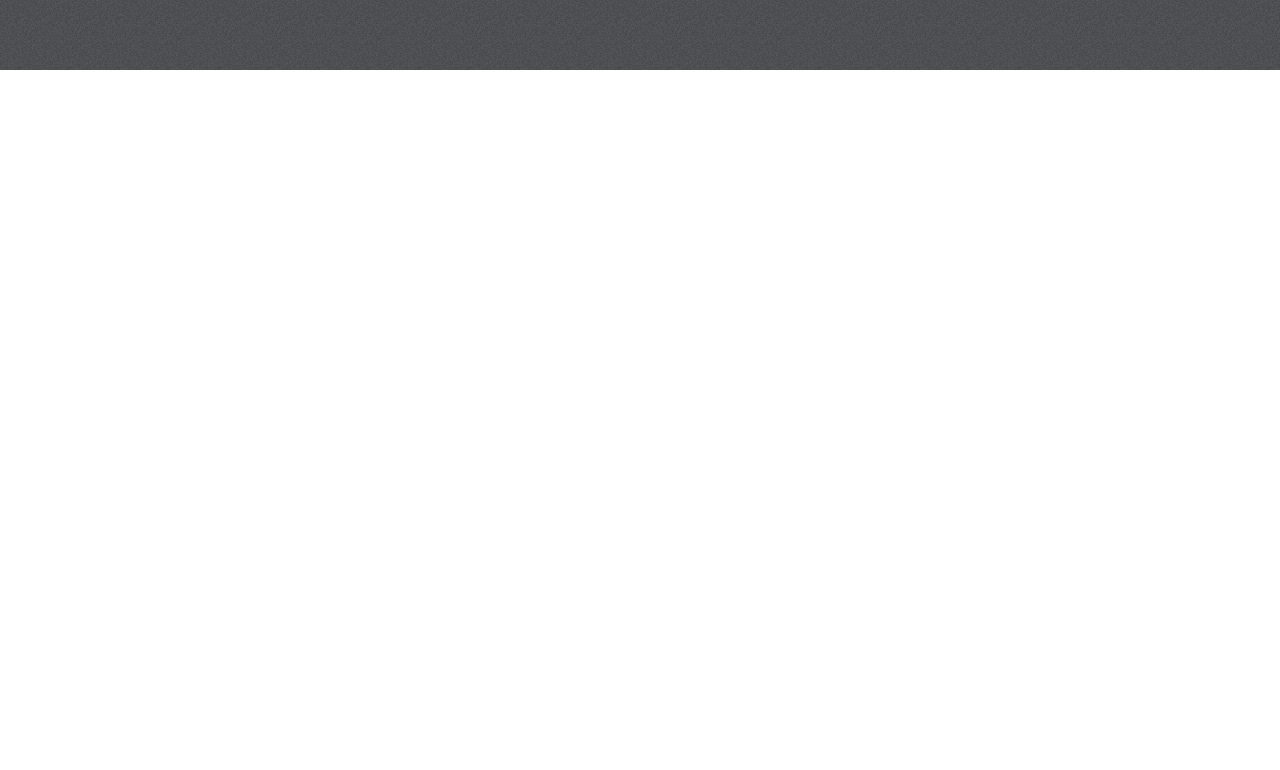
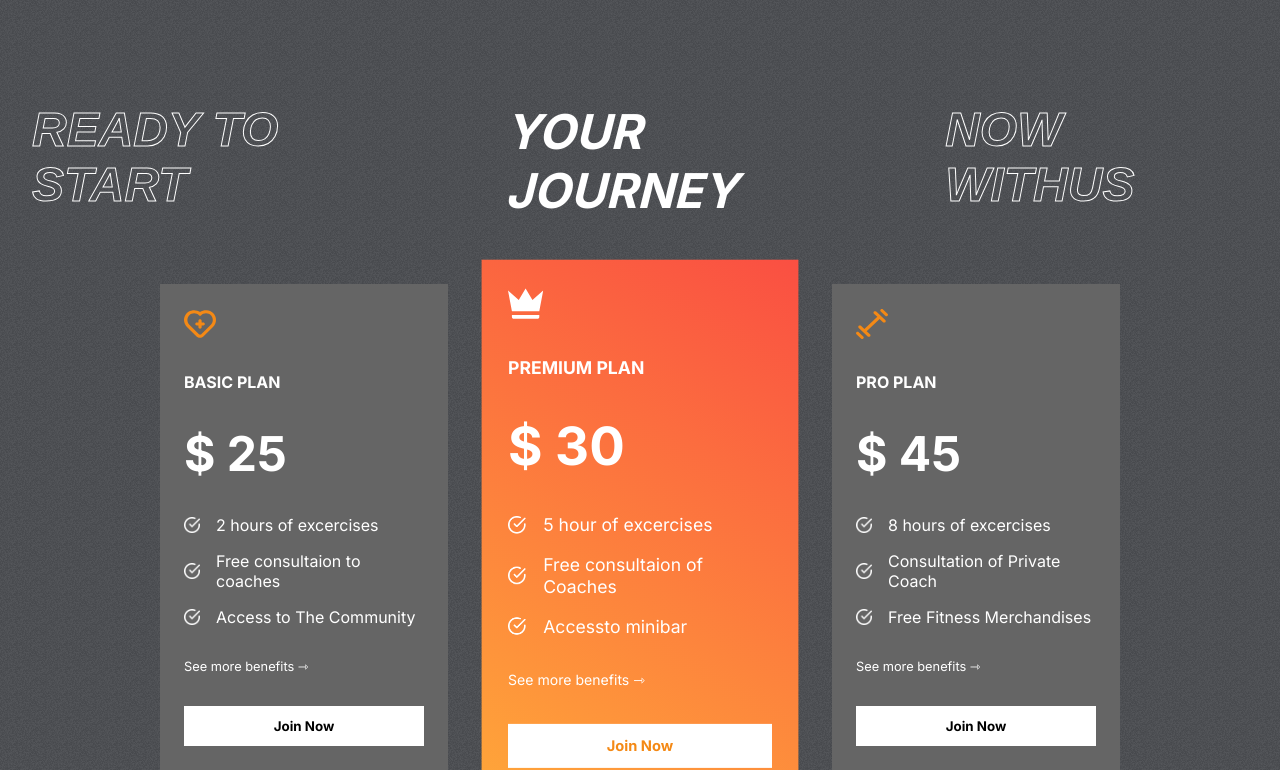
Before and after one commit to MohammedAboSido/React_Project05, a React (Create React App) app: page / in a window 1280 px wide. Shown: the part 1717-2487 px from the top of the page. Before the commit the page ends 1787 px from the top, so only its background shows below. Built offline with nearby package versions, Linux system fonts and the light colour scheme.

Commit message:
PlanCard & Plans Compopnent

```diff
--- a/src/components/Home.jsx
+++ b/src/components/Home.jsx
@@ -1,5 +1,6 @@
 import React from "react";
 import Hero from "./Hero/Hero";
+import Plans from "./Plans/Plans";
 import Program from "./Program/Program";
 import Reasons from "./Reasons/Reasons";
 
@@ -9,6 +10,7 @@
       <Hero />
       <Program />
       <Reasons />
+      <Plans />
     </>
   );
 };
--- /dev/null
+++ b/src/components/PlanCard/PlanCard.jsx
@@ -0,0 +1,30 @@
+import React from "react";
+import whiteTick from "../../assets/whiteTick.png";
+import style from "./style.module.css";
+export default function PlanCard({ icon, name, price, features }) {
+  return (
+    <>
+      <div className={style.plan}>
+        {icon}
+        <span>{name}</span>
+        <span>$ {price}</span>
+        <div className={style.features}>
+          {features.map((item, i) => {
+            return (
+              <>
+                <div className={style.feature}>
+                  <img src={whiteTick} alt="whiteTick" />
+                  <span key={i}>{item}</span>
+                </div>
+              </>
+            );
+          })}
+        </div>
+        <div>
+          <span>See more benefits ⇾</span>
+        </div>
+        <button className="btn">Join Now</button>
+      </div>
+    </>
+  );
+}
--- /dev/null
+++ b/src/components/PlanCard/index.jsx
@@ -0,0 +1 @@
+export { default } from "./PlanCard";
--- /dev/null
+++ b/src/components/PlanCard/style.module.css
@@ -0,0 +1,59 @@
+.plan {
+    display: flex;
+    flex-direction: column;
+    background: var(--caloryCard);
+    color: white;
+    gap: 2rem;
+    padding: 1.5rem;
+    width: 18rem;
+}
+
+.plan:nth-child(2) {
+    background: var(--planCard);
+    transform: scale(1.1);
+}
+
+.plan>svg {
+    fill: var(--orange);
+    width: 2rem;
+    height: 2rem;
+}
+
+.plan>:nth-child(2) {
+    font-size: 1rem;
+    font-weight: bold;
+
+}
+
+.plan>:nth-child(3) {
+    font-size: 3rem;
+    font-weight: bold;
+}
+
+.plan>:nth-child(5) {
+    font-size: 0.8rem;
+}
+
+.features {
+    display: flex;
+    flex-direction: column;
+    gap: 1rem;
+}
+
+.feature {
+    display: flex;
+    align-items: center;
+    gap: 1rem;
+}
+
+.feature>img {
+    width: 1rem;
+}
+
+.plan:nth-child(2)>svg {
+    fill: white;
+}
+
+.plan:nth-child(2)>button {
+    color: var(--orange);
+}
--- /dev/null
+++ b/src/components/Plans/Plans.jsx
@@ -0,0 +1,31 @@
+import React from "react";
+import PlanCard from "../PlanCard/PlanCard";
+import { plansData } from "./plansData";
+import style from "./style.module.css";
+export default function Plans() {
+  return (
+    <>
+      <div className={style.plansContainer}>
+        <div className={style.plansHeader}>
+          <span className="stroke-text">READY TO START</span>
+          <span>YOUR JOURNEY</span>
+          <span className="stroke-text">NOW WITHUS</span>
+        </div>
+        {/* Plans Card */}
+        <div className={style.plans}>
+          {plansData.map((item) => {
+            return (
+              <PlanCard
+                icon={item.icon}
+                features={item.features}
+                name={item.name}
+                price={item.price}
+                key={item.id}
+              />
+            );
+          })}
+        </div>
+      </div>
+    </>
+  );
+}
--- /dev/null
+++ b/src/components/Plans/index.jsx
@@ -0,0 +1 @@
+export { default } from "./Plans";
--- a/src/data/plansData.js
+++ b/src/components/Plans/plansData.jsx
@@ -1,5 +1,6 @@
 export const plansData = [
   {
+    id: 1,
     icon: (
       <svg
         width="15"
@@ -19,6 +20,7 @@
     ],
   },
   {
+    id: 2,
     icon: (
       <svg
         width="28"
@@ -38,6 +40,7 @@
     ],
   },
   {
+    id: 3,
     icon: (
       <svg
         width="16"
--- /dev/null
+++ b/src/components/Plans/style.module.css
@@ -0,0 +1,26 @@
+.plansHeader {
+    display: flex;
+    gap: 5rem;
+    font-weight: bold;
+    font-size: 3rem;
+    justify-content: center;
+    color: white;
+    text-transform: uppercase;
+    font-style: italic;
+}
+
+.plansContainer {
+    margin-top: -4rem;
+    padding: 0 2rem;
+    display: flex;
+    flex-direction: column;
+    gap: 4rem;
+    position: relative;
+}
+
+.plans {
+    display: flex;
+    justify-content: center;
+    align-items: center;
+    gap: 3rem;
+}
```
